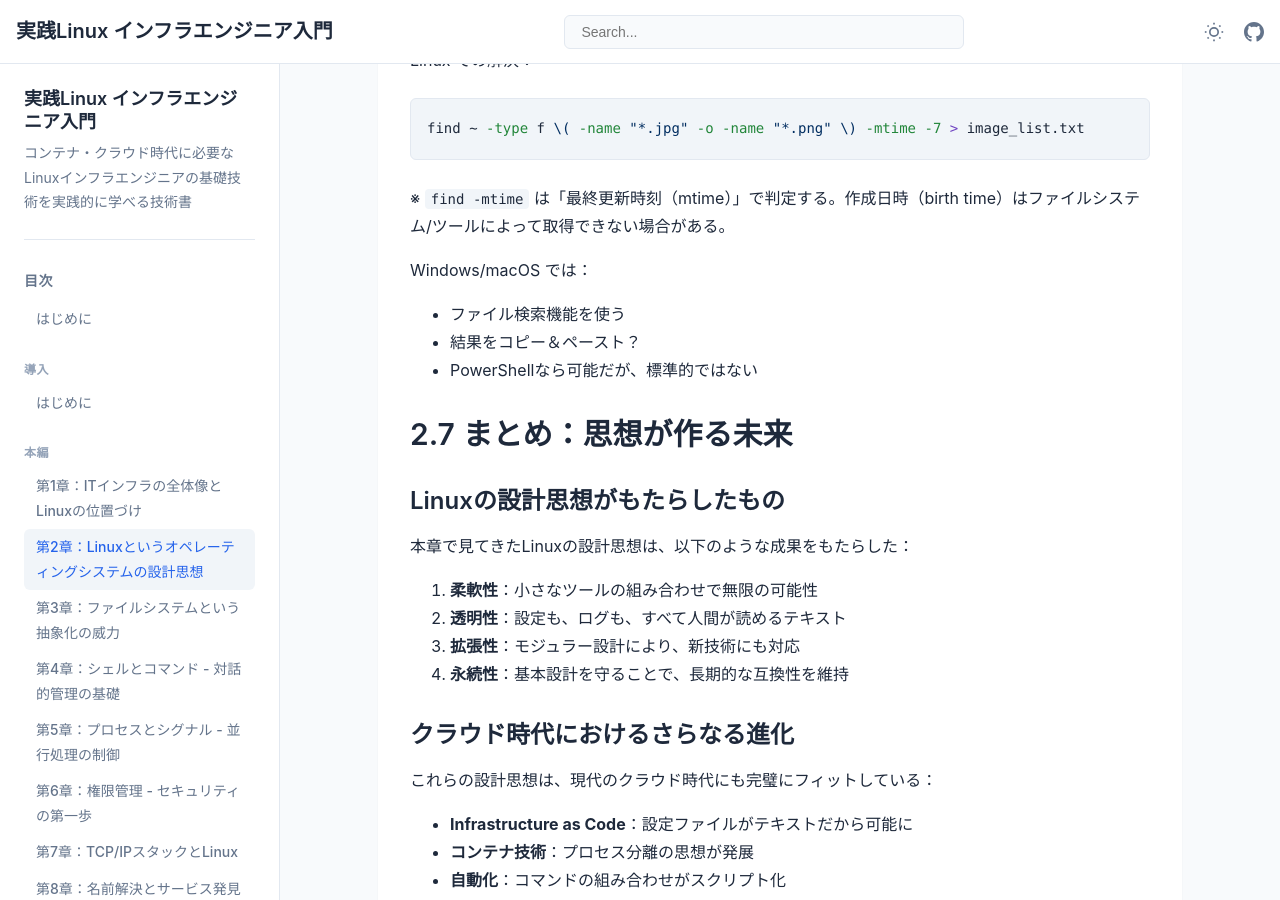
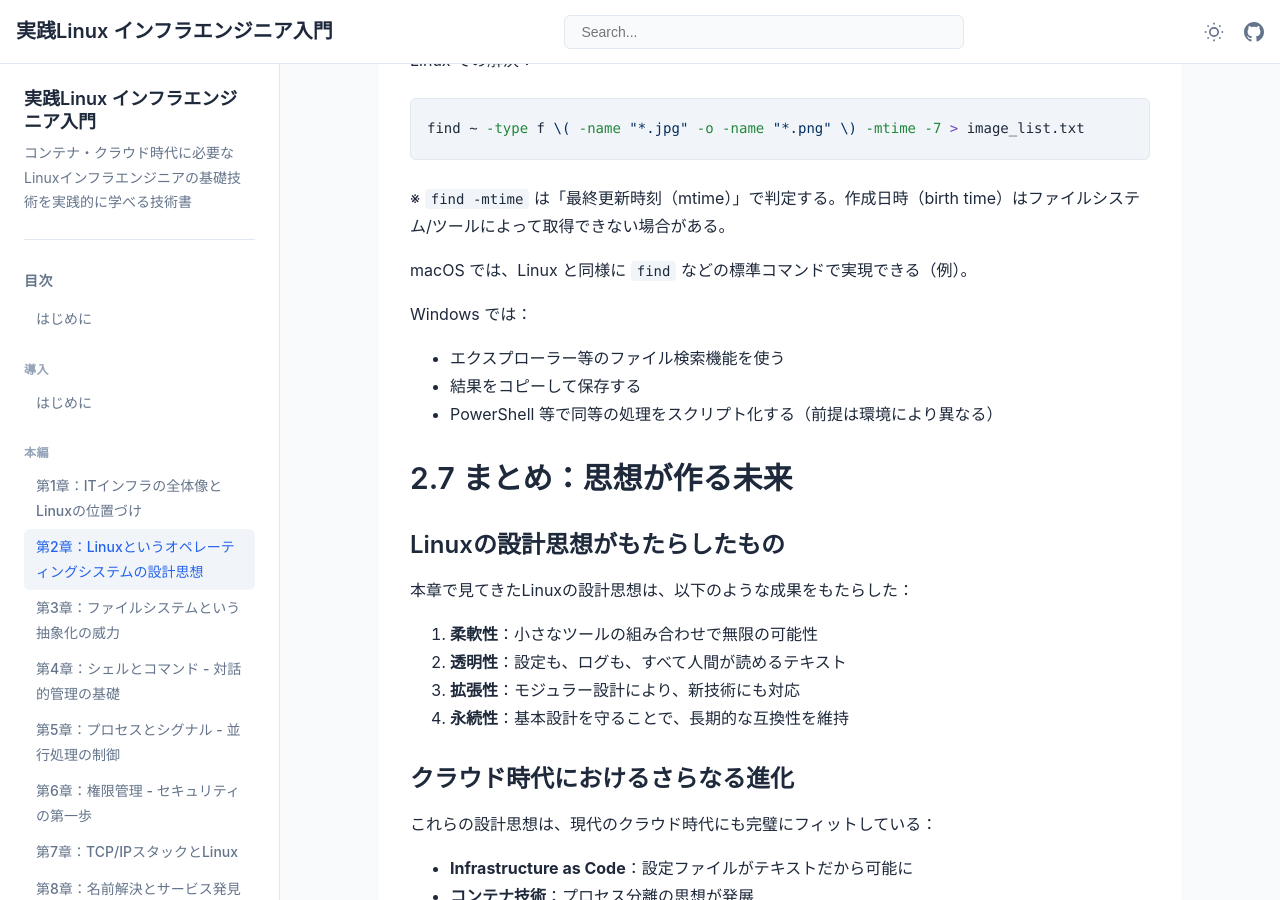
Before and after one commit to itdojp/linux-infra-textbook2, a Jekyll site: the page built from docs/chapters/chapter-02-linux-philosophy.md, in a window 1280 px wide and 900 px high, scrolled down 10094 px. Built offline with Jekyll 4.4.1, drawn with Linux system fonts in a browser that asks for light colours; our own code applies the rules of GitHub Pages for plain Markdown files.

Commit message:
docs: Windows/macOS比較の表現改善とPodman章の注記調整

```diff
--- a/docs/chapters/chapter-02-linux-philosophy.md
+++ b/docs/chapters/chapter-02-linux-philosophy.md
@@ -361,10 +361,12 @@ find ~ -type f \( -name "*.jpg" -o -name "*.png" \) -mtime -7 > image_list.txt
 
 ※ `find -mtime` は「最終更新時刻（mtime）」で判定する。作成日時（birth time）はファイルシステム/ツールによって取得できない場合がある。
 
-Windows/macOS では：
-- ファイル検索機能を使う
-- 結果をコピー＆ペースト？
-- PowerShellなら可能だが、標準的ではない
+macOS では、Linux と同様に `find` などの標準コマンドで実現できる（例）。
+
+Windows では：
+- エクスプローラー等のファイル検索機能を使う
+- 結果をコピーして保存する
+- PowerShell 等で同等の処理をスクリプト化する（前提は環境により異なる）
 
 ## 2.7 まとめ：思想が作る未来
 
```
Also changed, not shown: docs/chapters/chapter-10-podman.md (+2 -2 lines), src/chapters/chapter-02-linux-philosophy.md (+6 -4 lines).
